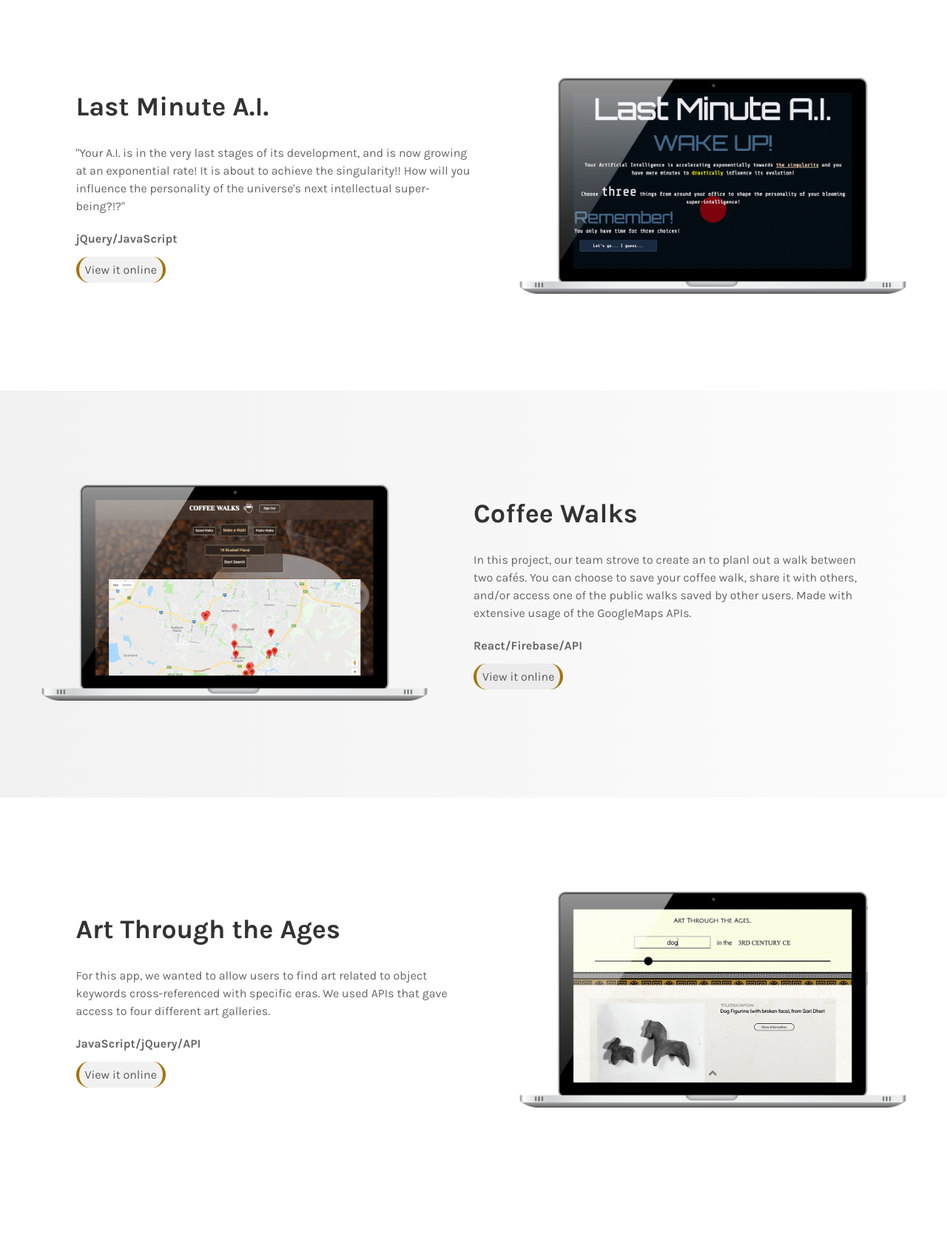
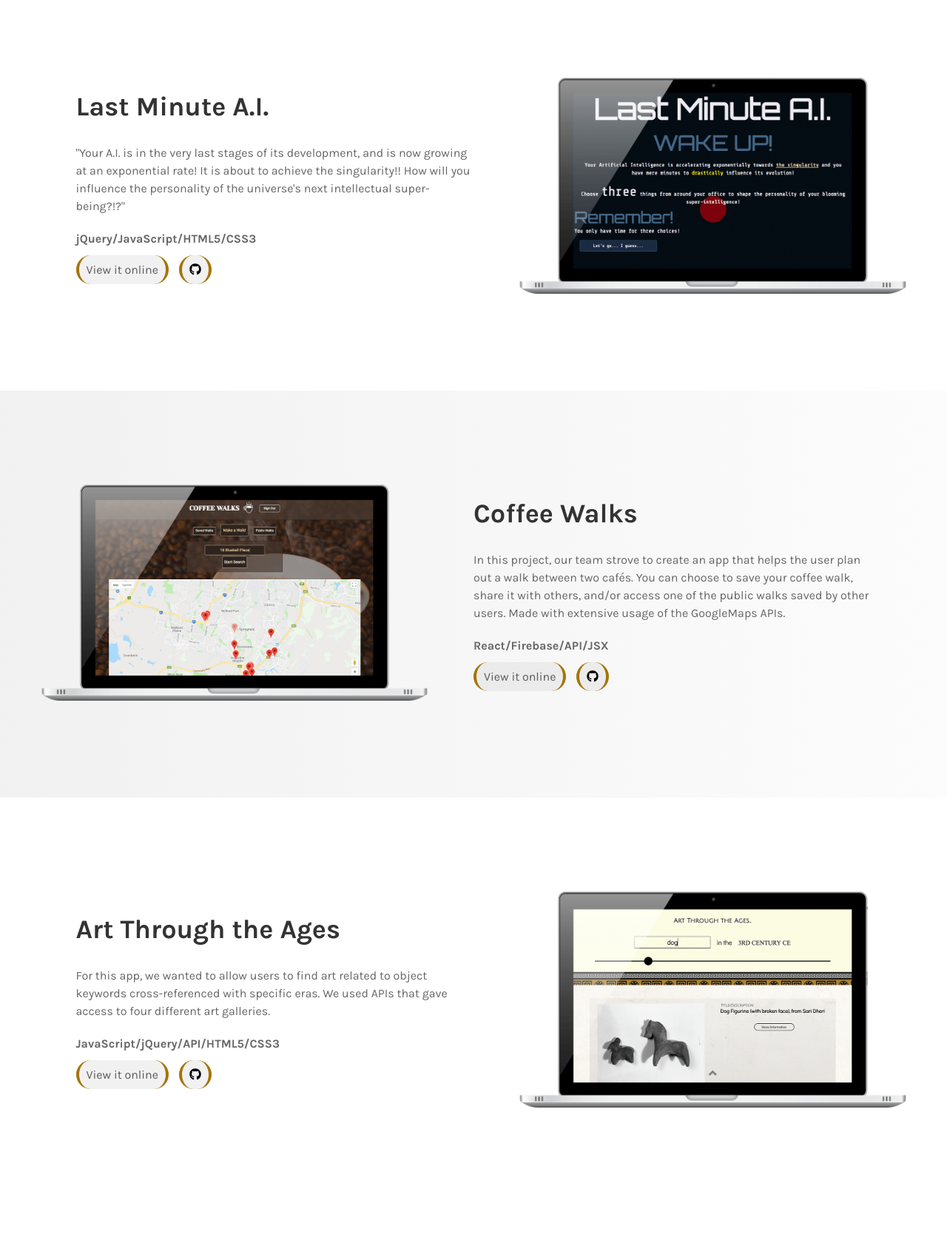
Before and after one commit to AJTJ/portfolio, a website: page index.html in a window 1280 px wide. Shown: the part 3141-4813 px from the top of the page at 74% size. Drawn offline with nearby package versions, Linux system fonts and the light colour scheme; files that its build step writes are made by us from their sources; a script that the page names is missing; a web font is replaced by a local one.

Commit message:
added github to projects

```diff
--- a/dev/styles/partials/_projects.scss
+++ b/dev/styles/partials/_projects.scss
@@ -52,6 +52,20 @@
 
 .projectLink {
    color: $iconColor;
+   height: 50px;
+   padding: 10px;
+}
+
+.projectGitHub {
+   color: black;
+   margin-left: 10px;
+   // padding: 5px 10px;
+   height: 50px;
+   padding: 10px;
+
+   &:hover, &:active {
+      color: black;
+   }
 }
 
 .projectTitle {
--- a/index.html
+++ b/index.html
@@ -205,13 +205,16 @@
                   <p class="projectDescription">
                      In this project I wanted to learn how to utilize the React framework as a UI for an interactive 3D environment created with ThreeJS.
                   </p>
-                  <p><strong>React/ThreeJS</strong></p>
-                  <div class="projectLink__wrapper"><a class="projectLink generalButton" href="/threeJS" target="_blank">View it online</a></div>
+                  <p><strong>React/ThreeJS/JSX</strong></p>
+                  <div class="projectLink__wrapper">
+                     <a class="generalButton projectLink" href="/threeJS" target="_blank">View it online</a>
+                     <a class="generalButton projectGitHub" href="https://github.com/AJTJ/reactThreeJS" target="_blank"><i class="fab fa-github"></i></a>
+                  </div>
                </div>
             </div>
          </div>
          <div class="projectContainer projectBackground__right">
-            <div class="project projectRight coffeeProject wrapper">
+            <div class="project projectRight aiProject wrapper">
                <figure class="projectFigure">
                   <div class="projectImg__wrapper">
                      <img src="./assets/aiMockup.png" alt="" class="projectImage">
@@ -222,13 +225,18 @@
                   <p class="projectDescription">
                      "Your A.I. is in the very last stages of its development, and is now growing at an exponential rate! It is about to achieve the singularity!! How will you influence the personality of the universe's next intellectual super-being?!?"
                   </p>
-                  <p><strong>jQuery/JavaScript</strong></p>
-                  <div class="projectLink__wrapper"><a class="projectLink generalButton" href="/lastMinuteAI" target="_blank">View it online</a></div>
+                  <p><strong>jQuery/JavaScript/HTML5/CSS3</strong></p>
+                  <div class="projectLink__wrapper">
+                     <a class="projectLink generalButton" href="/lastMinuteAI" target="_blank">View it online</a>
+                     <a class="generalButton projectGitHub" href="https://github.com/AJTJ/lastMinuteAI" target="_blank">
+                        <i class="fab fa-github"></i>
+                     </a>
+                  </div>
                </div>
             </div>
          </div>
          <div class="projectContainer projectBackground__left">
-            <div class="project projectLeft aiProject wrapper">
+            <div class="project projectLeft coffeeProject wrapper">
                <figure class="projectFigure">
                   <div class="projectImg__wrapper">
                      <img src="./assets/coffeeWalksMockup.png" alt="" class="projectImage">
@@ -237,10 +245,15 @@
                <div class="projectText">
                   <h3 class="projectTitle">Coffee Walks</h3>
                   <p class="projectDescription">
-                     In this project, our team strove to create an to planl out a walk between two cafés. You can choose to save your coffee walk, share it with others, and/or access one of the public walks saved by other users. Made with extensive usage of the GoogleMaps APIs.
+                     In this project, our team strove to create an app that helps the user plan out a walk between two cafés. You can choose to save your coffee walk, share it with others, and/or access one of the public walks saved by other users. Made with extensive usage of the GoogleMaps APIs.
                   </p>
-                  <p><strong>React/Firebase/API</strong></p>
-                  <div class="projectLink__wrapper"><a class="projectLink generalButton" href="/coffeeWalks" target="_blank">View it online</a></div>
+                  <p><strong>React/Firebase/API/JSX</strong></p>
+                  <div class="projectLink__wrapper">
+                     <a class="projectLink generalButton" href="/coffeeWalks" target="_blank">View it online</a>
+                     <a class="generalButton projectGitHub" href="https://github.com/AJTJ/coffee-walks" target="_blank">
+                        <i class="fab fa-github"></i>
+                     </a>
+                  </div>
                </div>
             </div>
          </div>
@@ -256,8 +269,13 @@
                   <p class="projectDescription">
                      For this app, we wanted to allow users to find art related to object keywords cross-referenced with specific eras. We used APIs that gave access to four different art galleries.
                   </p>
-                  <p><strong>JavaScript/jQuery/API</strong></p>
-                  <div class="projectLink__wrapper"><a class="projectLink generalButton" href="/artAges" target="_blank">View it online</a></div>
+                  <p><strong>JavaScript/jQuery/API/HTML5/CSS3</strong></p>
+                  <div class="projectLink__wrapper">
+                     <a class="projectLink generalButton" href="/artAges" target="_blank">View it online</a>
+                     <a class="generalButton projectGitHub" href="https://github.com/AJTJ/project4_aaron_and_jonathan" target="_blank">
+                        <i class="fab fa-github"></i>
+                     </a>
+                  </div>
                </div>
             </div>
          </div>
```
